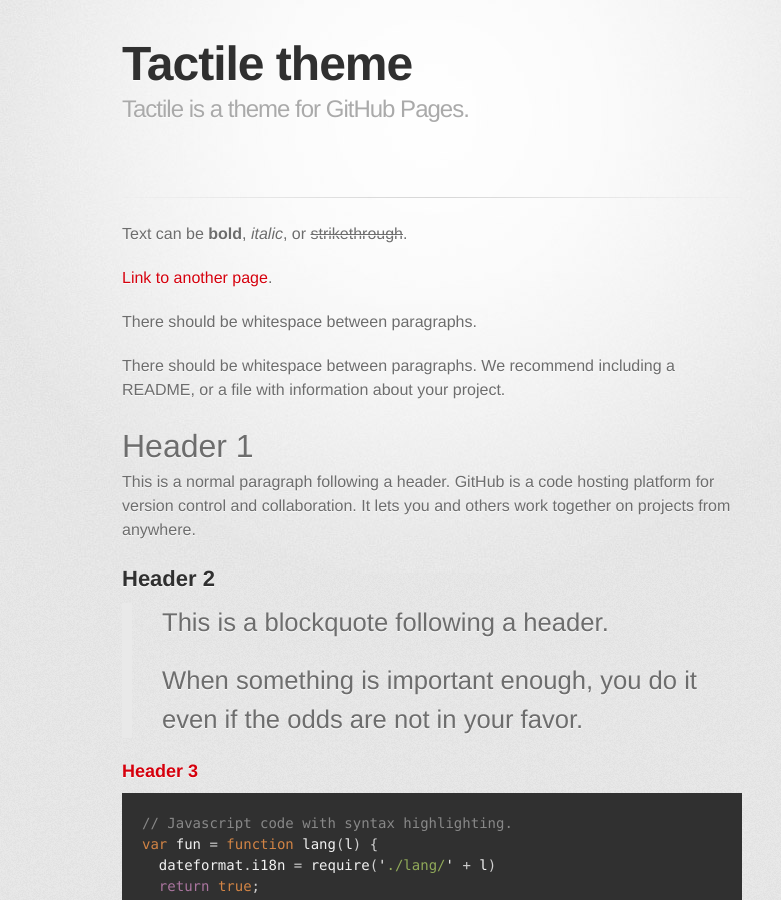
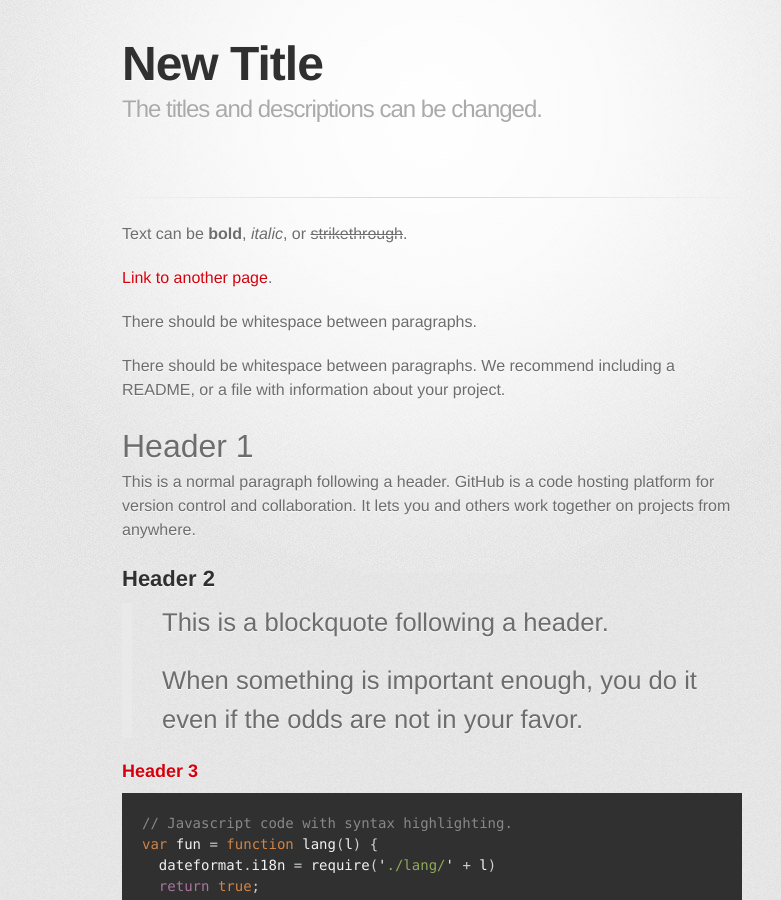
Before and after one commit to kcouther/kcouther.github.io, a Jekyll site: the page built from index.md, in a window 1280 px wide and 900 px high. Shown: the whole window, without its empty margins (208-989 px from the left). Built offline with Jekyll 4.4.1, drawn with Linux system fonts in a browser that asks for light colours; some web fonts are replaced; our own code applies the rules of GitHub Pages for plain Markdown files.

Commit message:
Update index.md

```diff
--- a/index.md
+++ b/index.md
@@ -1,5 +1,6 @@
 ---
-layout: default
+title: New Title
+description: The titles and descriptions can be changed.
 ---
 
 Text can be **bold**, _italic_, or ~~strikethrough~~.
```
